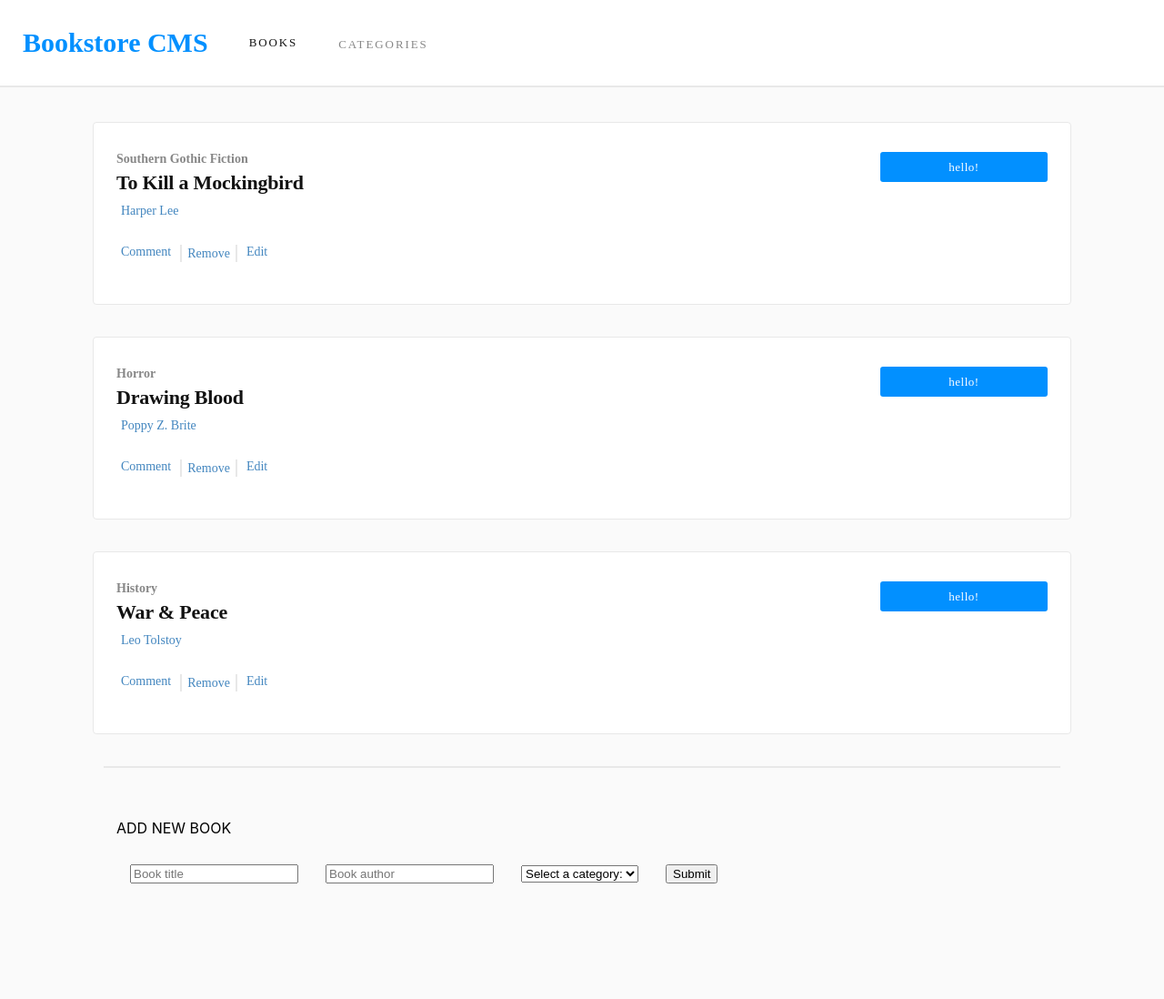
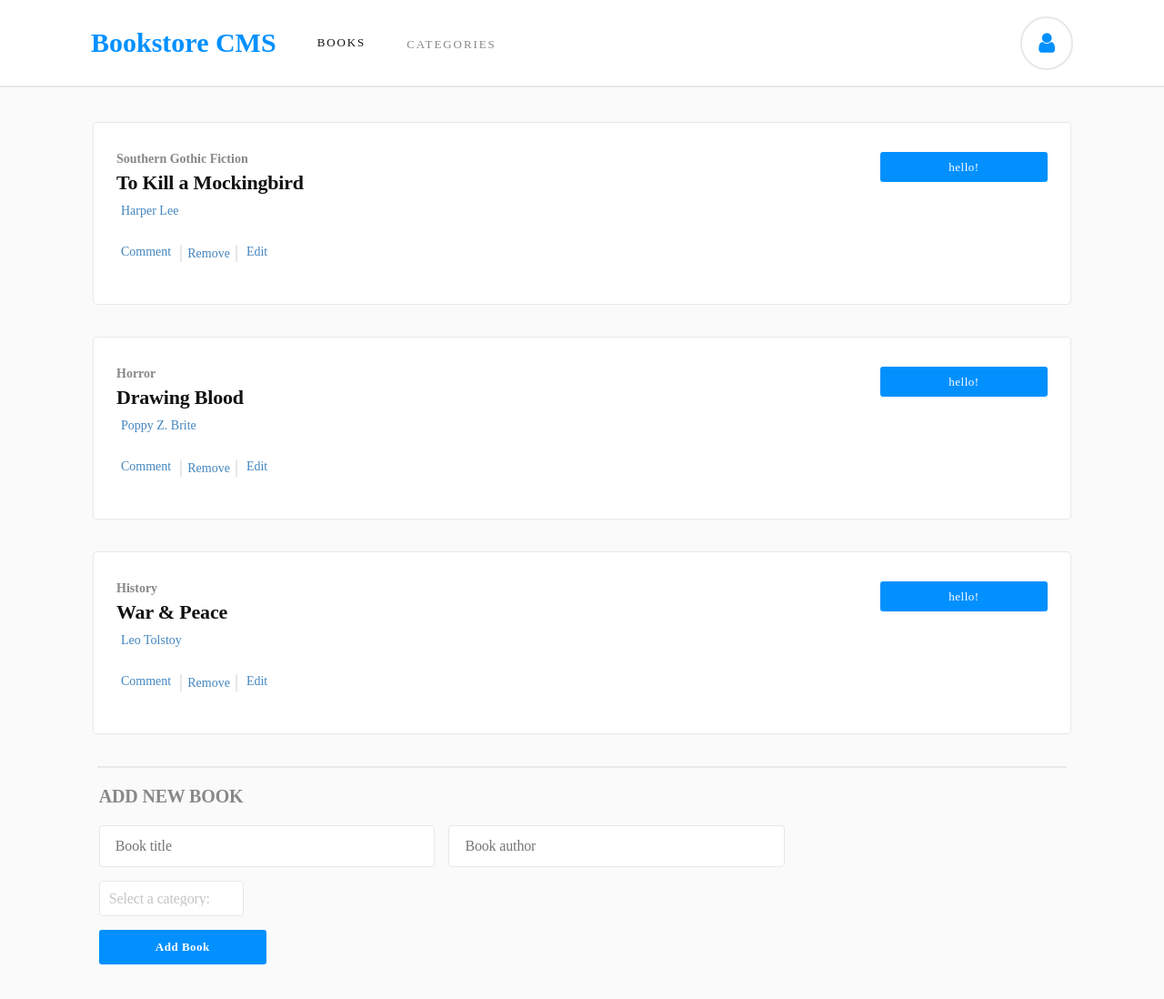
Before and after one commit to defoebrand/bad-magic-books, a React (Create React App) app: page / in a window 1280 px wide. Shown: the top 1098 px of the page at 91% size. Before the commit the page ends 1046 px from the top, so only its background shows below. Built offline with nearby package versions, Linux system fonts and the light colour scheme.

Commit message:
Add style for header

```diff
--- a/public/index.html
+++ b/public/index.html
@@ -7,6 +7,7 @@
     <meta name="theme-color" content="#000000" />
     <meta name="description" content="Web site created using create-react-app"/>
     <link rel="apple-touch-icon" href="%PUBLIC_URL%/logo192.png" />
+    <link rel="stylesheet" href="https://cdnjs.cloudflare.com/ajax/libs/font-awesome/4.7.0/css/font-awesome.min.css">
     <title>Bad Magic Books</title>
   </head>
   <body>
--- a/src/components/App.js
+++ b/src/components/App.js
@@ -18,18 +18,32 @@ const appStyle = {
 const headerStyle = {
   width: '100%',
   display: 'flex',
-  justifyContent: 'flex-start',
+  justifyContent: 'space-between',
   alignItems: 'center',
   backgroundColor: '#fff',
   marginBottom: 38,
-  // padding: '23px 99px 27px 100px',
   borderBottom: '2px solid #e8e8e8',
+};
+
+const headerLeftStyle = {
+  display: 'flex',
+  justifyContent: 'center',
+  alignItems: 'center',
+};
+
+const iconStyle = {
+  color: '#0290ff',
+  border: '2px solid #e8e8e8',
+  borderRadius: 50,
+  padding: '15px 18px',
+  fontSize: 25,
+  marginRight: 100,
 };
 
 const titleStyle = {
   whiteSpace: 'nowrap',
   // margin: '6px 47px 2px 0',
-  marginLeft: 25,
+  marginLeft: 100,
   fontFamily: 'Montserrat',
   fontSize: 30,
   fontWeight: 'bold',
@@ -53,9 +67,12 @@ const App = ({ dispatch }) => {
   return (
     <div style={appStyle}>
       <header style={headerStyle}>
-        <h3 style={titleStyle}>Bookstore CMS</h3>
-        <p style={bookStyle}>BOOKS</p>
-        <CategoryFilter handleChange={handleFilterChange} />
+        <div style={headerLeftStyle}>
+          <h3 style={titleStyle}>Bookstore CMS</h3>
+          <p style={bookStyle}>BOOKS</p>
+          <CategoryFilter handleChange={handleFilterChange} />
+        </div>
+        <i className="fa fa-user" style={iconStyle} />
       </header>
       <BooksList />
       <BooksForm />
--- a/src/containers/BooksForm.js
+++ b/src/containers/BooksForm.js
@@ -5,19 +5,22 @@ import { createBook } from '../actions/index';
 
 const formStyle = {
   borderTop: '2px solid #e8e8e8',
-  paddingTop: 50,
-  // margin: '50px auto 0',
+  paddingTop: 15,
 };
 
 const fieldStyle = {
   display: 'flex',
   flexDirection: 'column',
   border: 'none',
-  // margin: '0 40px 65px 0',
-  borderRadius: 4,
-  width: '80vw',
+  padding: 0,
+  width: '83vw',
   marginBottom: 50,
-  // boxShadow: '0 0 60px 0 rgba(0, 0, 0, 0.05)',
+  fontFamily: 'Montserrat',
+  fontSize: 20,
+  fontWeight: 'bold',
+  letterSpacing: -0.18,
+  color: '#888888',
+
 };
 
 const inputDivStyle = {
@@ -26,11 +29,54 @@ const inputDivStyle = {
   alignItems: 'center',
   justifyContent: 'flex-start',
   marginTop: 15,
-  // height: 100,
 };
 
-const innerFields = {
-  margin: 15,
+const inputField = {
+  marginRight: 15,
+  marginBottom: 15,
+  width: '33%',
+  padding: '13px 0 13px 17px',
+  borderRadius: 4,
+  border: 'solid 1px #e8e8e8',
+  backgroundColor: '#ffffff',
+
+  fontFamily: 'Montserrat',
+  fontSize: 16,
+  letterSpacing: -0.15,
+  color: '#c4c4c4',
+
+};
+
+const selectBox = {
+  marginRight: 15,
+  marginBottom: 15,
+  width: '45%',
+  padding: '10px 15px 10px 10px',
+  borderRadius: 4,
+  border: 'solid 1px #e8e8e8',
+  backgroundColor: '#ffffff',
+  WebkitAppearance: 'none',
+  fontFamily: 'Montserrat',
+  fontSize: 16,
+  letterSpacing: -0.15,
+  color: '#c4c4c4',
+};
+
+const submitBtn = {
+  marginRight: 15,
+  marginBottom: 15,
+  fontFamily: 'RobotoSlab',
+  fontSize: 13,
+  fontWeight: 'bold',
+  letterSpacing: 0.5,
+  textAlign: 'center',
+  color: '#fff',
+  border: 'none',
+  width: 184,
+  height: 38,
+  borderRadius: 3,
+  backgroundColor: '#0290ff',
+
 };
 
 class BooksForm extends React.Component {
@@ -78,17 +124,17 @@ class BooksForm extends React.Component {
     return (
       <form style={formStyle}>
         <fieldset style={fieldStyle}>
-          ADD NEW BOOK
+          <p style={{ margin: '5px 0' }}>ADD NEW BOOK</p>
           <div style={inputDivStyle}>
-            <input type="text" id="title" name="title" onChange={this.handleChange} value={title} placeholder="Book title" style={innerFields} />
-            <input type="text" id="author" name="author" onChange={this.handleChange} value={author} placeholder="Book author" style={innerFields} />
+            <input type="text" id="title" name="title" onChange={this.handleChange} value={title} placeholder="Book title" style={inputField} />
+            <input type="text" id="author" name="author" onChange={this.handleChange} value={author} placeholder="Book author" style={inputField} />
             <div>
-              <select onChange={this.handleChange} value={category} style={innerFields}>
+              <select onChange={this.handleChange} value={category} style={selectBox}>
                 <option value="">Select a category:</option>
                 {categories.map(value => (
                   <option value={value} key={value}>{value}</option>))}
               </select>
-              <input type="submit" value="Submit" onClick={this.handleSubmit} style={innerFields} />
+              <input type="submit" value="Add Book" onClick={this.handleSubmit} style={submitBtn} />
             </div>
           </div>
         </fieldset>
```
Also changed, not shown: 1 other file (tests, documents, lock files or other folders).
